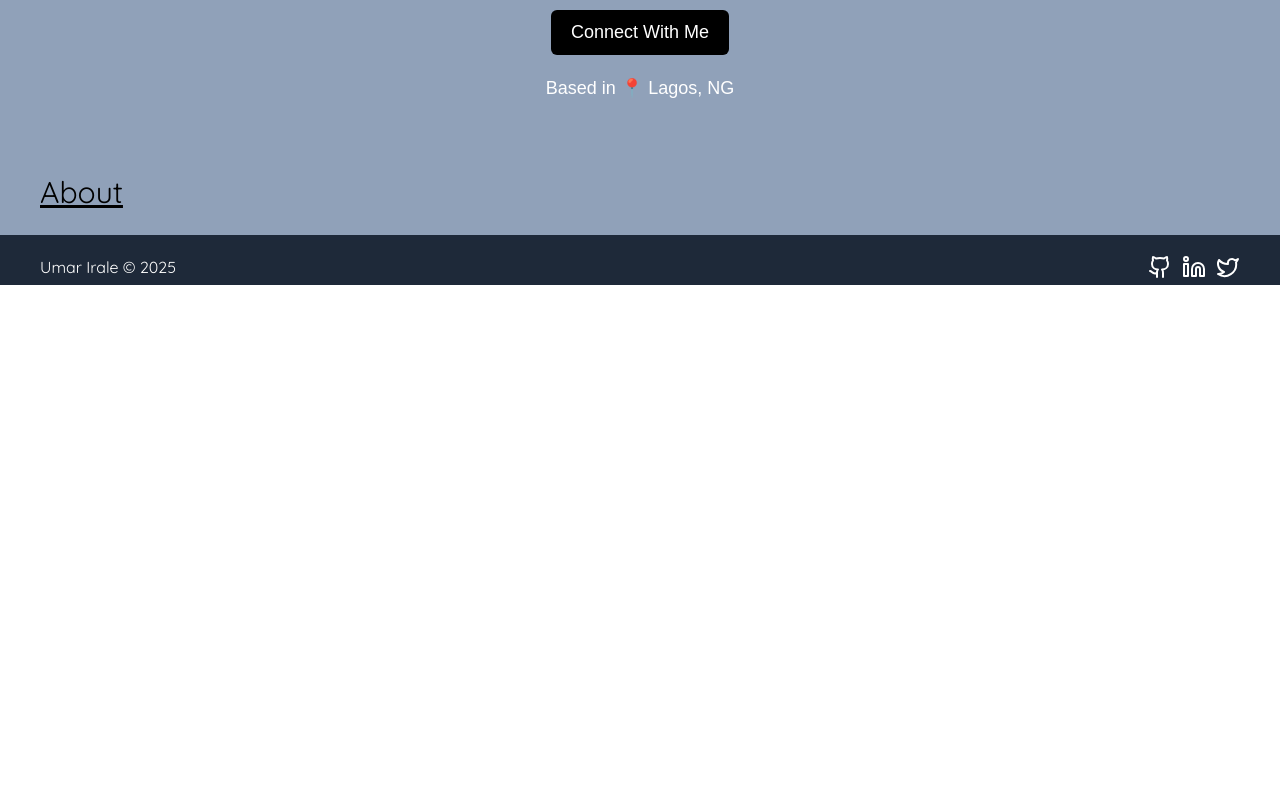
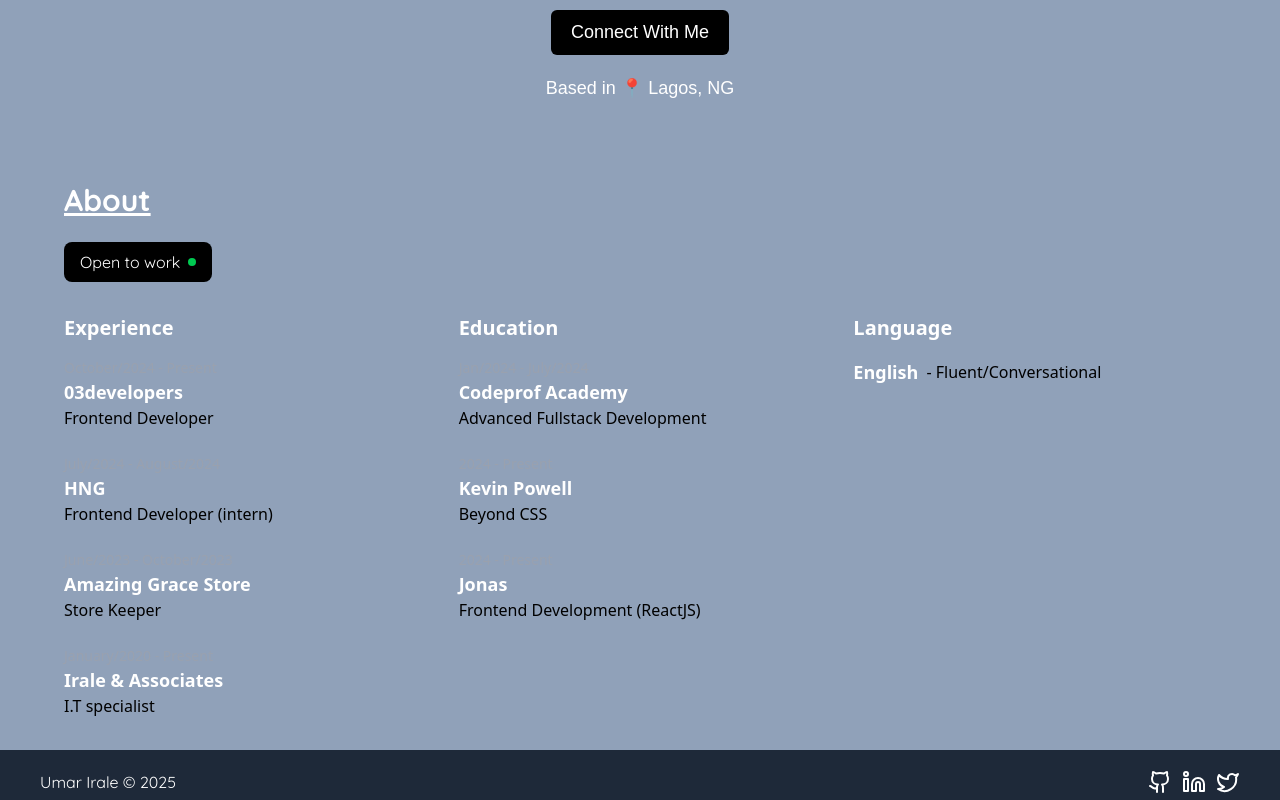
Before and after one commit to umar-io/umarirale, a React (Vite) app: page / in a window 1280 px wide. Shown: the part 647-1447 px from the top of the page. Before the commit the page ends 932 px from the top, so only its background shows below. Built offline with nearby package versions, Linux system fonts and the light colour scheme; a web font is replaced by a local one.

Commit message:
added about section

```diff
--- a/src/sections/About.tsx
+++ b/src/sections/About.tsx
@@ -1,16 +1,187 @@
-interface aboutProps {
+import { motion } from "framer-motion";
+
+interface AboutProps {
   darkMode: boolean;
 }
-const About: React.FC<aboutProps> = ({ darkMode }) => {
+
+const workExperience = [
+  {
+    name: "03developers",
+    role: "Frontend Developer",
+    start: "October/2024",
+    end: null,
+  },
+  {
+    name: "HNG",
+    role: "Frontend Developer (intern)",
+    start: "July/2024",
+    end: "August/2024",
+  },
+  {
+    name: "Amazing Grace Store",
+    role: "Store Keeper",
+    start: "June/2023",
+    end: "October/2023",
+  },
+  {
+    name: "Irale & Associates",
+    role: "I.T specialist",
+    start: "January/2020",
+    end: null,
+  },
+];
+
+const educationalBackground = [
+  {
+    name: "Codeprof Academy",
+    course: "Advanced Fullstack Development",
+    start: "Jan/2024",
+    end: "July/2024",
+  },
+  {
+    name: "Kevin Powell",
+    course: "Beyond CSS",
+    start: "2024",
+    end: null,
+  },
+  {
+    name: "Jonas",
+    course: "Frontend Development (ReactJS)",
+    start: "2024",
+    end: null,
+  },
+];
+
+const language = [
+  {
+    name: "English",
+    proficiency: "Fluent/Conversational",
+  },
+];
+
+const About: React.FC<AboutProps> = ({ darkMode }) => {
   return (
     <section
       id="about"
-      className={`py-[20px] px-[40px] ${
-        darkMode ? "text-white" : ""
-      } flex flex-col justify-start items-start`}
+      className={`py-8 px-4 md:px-8 w-full ${
+        darkMode ? "bg-black text-white" : "bg-slate-400 text-white"
+      }`}
     >
-      <h3 className="text-[30px] font-normal font-quicksand underline">About</h3>
+      <div className="max-w-6xl mx-auto">
+        {/* Heading */}
+        <motion.h3
+          initial={{ scale: 0, y: -20 }}
+          whileInView={{ scale: 1, y: 0 }}
+          transition={{ delay: 0.2, duration: 0.3, ease: "easeInOut" }}
+          className="text-3xl font-bold font-quicksand underline mb-6"
+        >
+          About
+        </motion.h3>
+
+        {/* Open to Work Button */}
+        <motion.button
+          initial={{ scale: 0, y: -20 }}
+          whileHover={{ scale: 0.95 }}
+          whileInView={{ scale: 1, y: 0 }}
+          transition={{ delay: 0.2, duration: 0.3 }}
+          className={`${
+            darkMode ? "bg-gray-700" : "bg-black"
+          } rounded-lg px-4 py-2 font-quicksand flex items-center gap-2 mb-8`}
+        >
+          Open to work{" "}
+          <span className="bg-green-500 w-2 h-2 rounded-full"></span>
+        </motion.button>
+
+        {/* Content Grid */}
+        <article className="grid grid-cols-1 md:grid-cols-2 lg:grid-cols-3 gap-8">
+          {/* Experience Section */}
+          <div className="flex flex-col">
+            <h3 className="text-xl font-bold mb-4">Experience</h3>
+            <div className="space-y-6">
+              {workExperience.map((ex, index) => (
+                <motion.div
+                  key={index}
+                  initial={{ opacity: 0, x: -20 }}
+                  whileInView={{ opacity: 1, x: 0 }}
+                  transition={{ delay: index * 0.1, duration: 0.3 }}
+                  className="flex items-start gap-4"
+                >
+                  {/* Content */}
+                  <div className="flex-1">
+                    <p className="text-sm text-gray-400">
+                      {ex.start} - {ex.end === null ? "Present" : ex.end}
+                    </p>
+                    <p className="text-lg font-semibold">{ex.name}</p>
+                    <p
+                      className={`${
+                        darkMode ? "text-slate-400" : "text-black"
+                      }`}
+                    >
+                      {ex.role}
+                    </p>
+                  </div>
+                </motion.div>
+              ))}
+            </div>
+          </div>
+
+          {/* Education Section */}
+          <div className="flex flex-col">
+            <h3 className="text-xl font-bold mb-4">Education</h3>
+            <div className="space-y-6">
+              {educationalBackground.map((edu, index) => (
+                <motion.div
+                  key={index}
+                  initial={{ opacity: 0, x: -20 }}
+                  whileInView={{ opacity: 1, x: 0 }}
+                  transition={{ delay: index * 0.1, duration: 0.3 }}
+                  className="flex items-start gap-4"
+                >
+                  {/* Content */}
+                  <div className="flex-1">
+                    <p className="text-sm text-gray-400">
+                      {edu.start} - {edu.end === null ? "Present" : edu.end}
+                    </p>
+                    <p className="text-lg font-semibold">{edu.name}</p>
+                    <p
+                      className={`${
+                        darkMode ? "text-slate-400" : "text-black"
+                      }`}
+                    >
+                      {edu.course}
+                    </p>
+                  </div>
+                </motion.div>
+              ))}
+            </div>
+          </div>
+
+          {/* Language Section */}
+          <div className="flex flex-col">
+            <h3 className="text-xl font-bold mb-4">Language</h3>
+            <div className="space-y-4">
+              {language.map((lang, index) => (
+                <motion.div
+                  key={index}
+                  initial={{ opacity: 0, x: -20 }}
+                  whileInView={{ opacity: 1, x: 0 }}
+                  transition={{ delay: index * 0.1, duration: 0.3 }}
+                  className="flex items-center gap-2"
+                >
+                  <p className="text-lg font-semibold">{lang.name}</p>
+                  <p
+                    className={`${darkMode ? "text-slate-400" : "text-black"}`}
+                  >
+                    - {lang.proficiency}
+                  </p>
+                </motion.div>
+              ))}
+            </div>
+          </div>
+        </article>
+      </div>
     </section>
   );
 };
+
 export default About;
```
